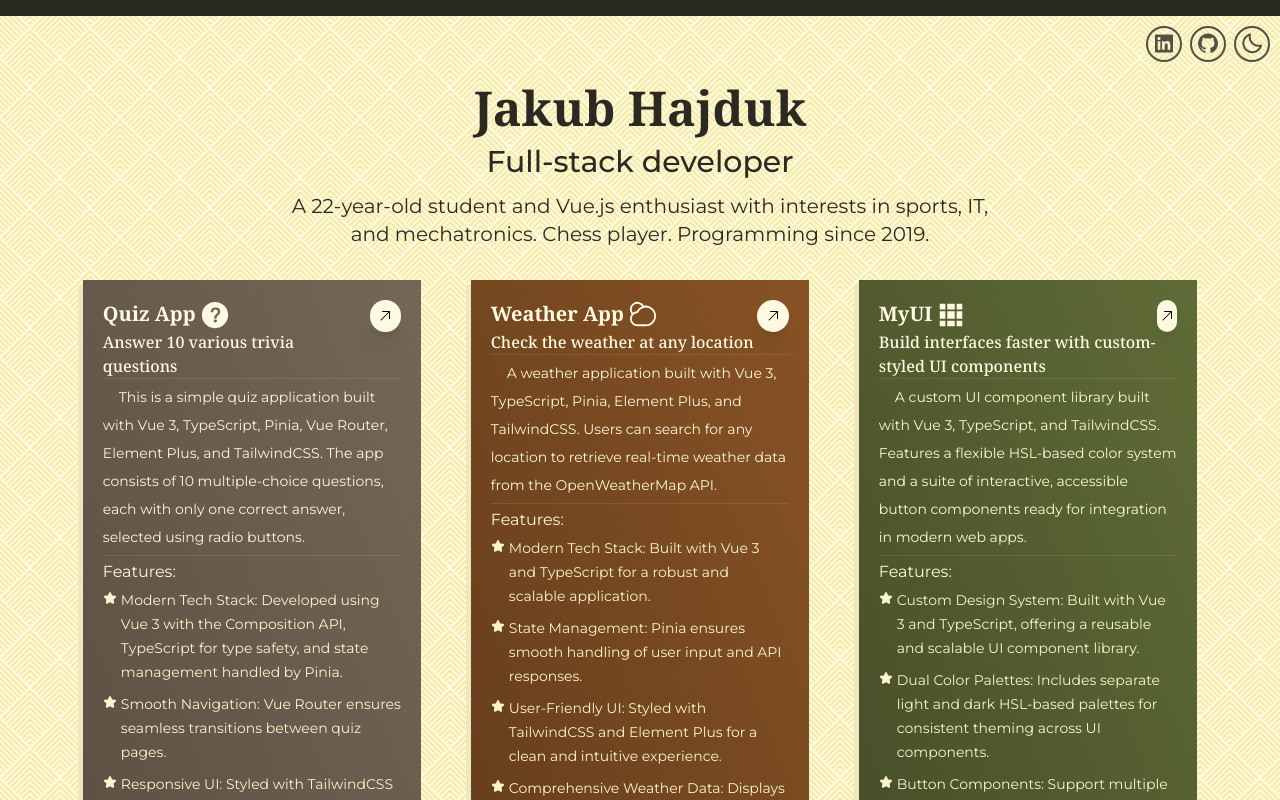
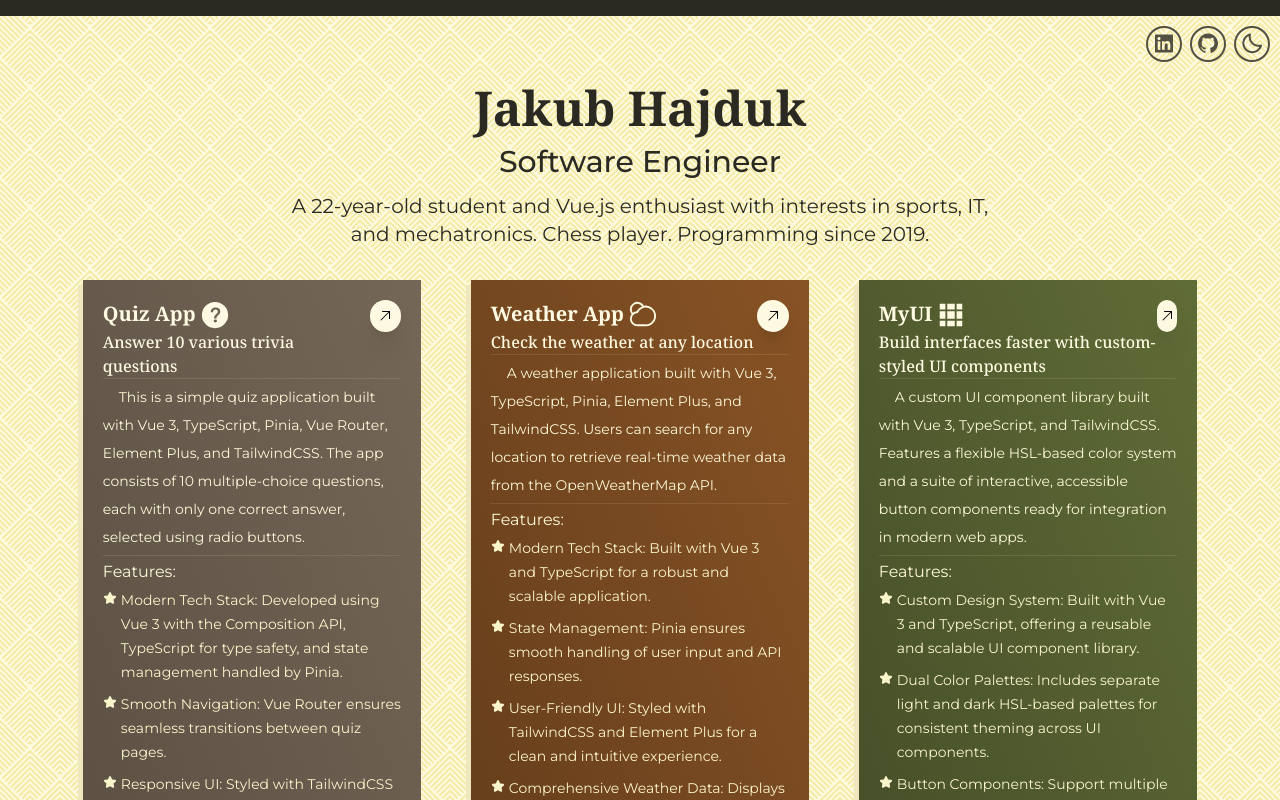
Before and after one commit to jakubhajduk53/portfolio-vue, a Vue app: page / in a window 1280 px wide. Shown: the top 800 px of the page. Built offline with nearby package versions, Linux system fonts and the light colour scheme.

Commit message:
feat: update site name and icons

```diff
--- a/index.html
+++ b/index.html
@@ -2,10 +2,10 @@
 <html lang="en">
   <head>
     <meta charset="UTF-8" />
-    <link rel="icon" type="image/svg+xml" href="/vite.svg" />
+    <link rel="icon" type="image/svg+xml" href="/code-solid.svg" />
     <meta name="viewport" content="width=device-width, initial-scale=1.0" />
     <meta name="description" content="This is portfolio site of Jakub Hajduk" />
-    <title>Portfolio Vue</title>
+    <title>Jakub Hajduk - Software Engineer</title>
   </head>
   <body>
     <div id="app" class="font-noto-serif"></div>
--- a/src/App.vue
+++ b/src/App.vue
@@ -59,7 +59,7 @@ watch(darkmode, (newValue) => {
       <section class="flex flex-col text-center p-3">
         <p class="text-3xl md:text-5xl font-bold mb-3">Jakub Hajduk</p>
         <p class="text-xl md:text-3xl font-[500] mb-3 font-montserrat">
-          Full-stack developer
+          Software Engineer
         </p>
         <p class="text-base md:text-xl w-[20em] md:w-[35em] font-montserrat">
           A 22-year-old student and Vue.js enthusiast with interests in sports,
```
Also changed, not shown: public/code-solid.svg (added).
